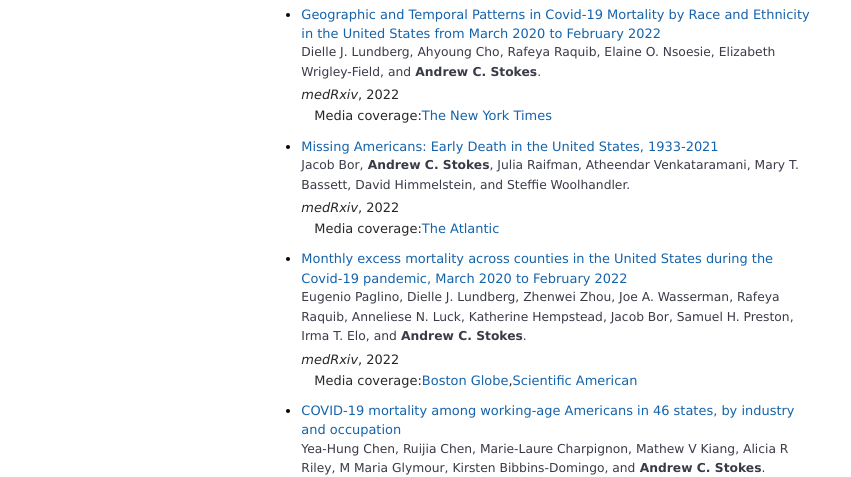
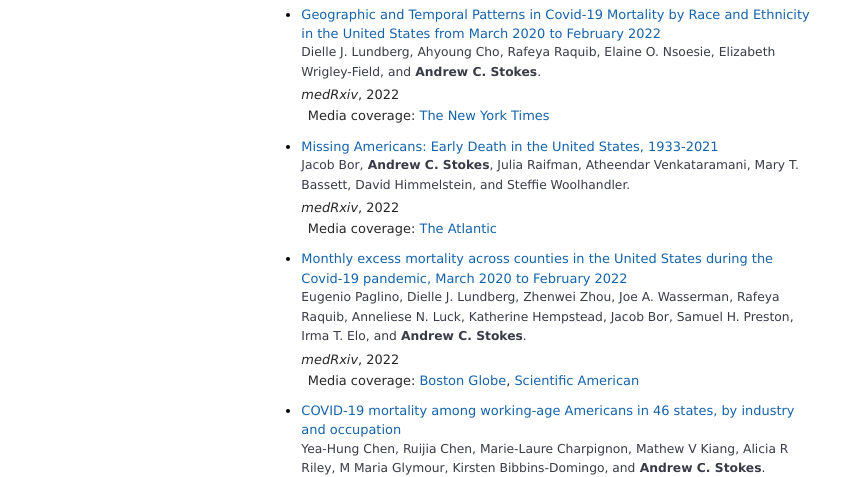
Before and after one commit to Aykerimm/andrew-profile, a Jekyll site: the page built from researches.html, in a window 1280 px wide. Shown: the part 386-863 px from the top of the page, without its empty margins (0-851 px from the left). Built offline with Jekyll 4.4.1, drawn with Linux system fonts in a browser that asks for light colours.

Commit message:
Fix spaces and indentation

```diff
--- a/_sass/researches.scss
+++ b/_sass/researches.scss
@@ -45,13 +45,9 @@
 
 .research__meta-media-coverage {
     line-height: 1.2em;
-    padding-left: 1em;
-    //padding-right:1em;
-    margin-right: 0em; ;
-    word-wrap: break-word;
-
+    padding-left: 0.5em;
 }
 
-// .research__meta-media-link {
-//     color: orange;
-// }
+.research__meta-media-link {
+    white-space: nowrap;
+}
--- a/researches.html
+++ b/researches.html
@@ -48,7 +48,7 @@ pageurl: /researches
         <p class="research__meta research__meta-media-coverage">
             <span>
                 <span class="research__meta-media-header">Media coverage:</span>
-                {%- for media in research.mediaCoverage -%}
+            {% for media in research.mediaCoverage %}
                 <a class="research__meta-media-link" href="{{media.link}}">{{media.name}}</a>
                 {%- if forloop.last != true -%}
                 ,
@@ -88,19 +88,17 @@ pageurl: /researches
             <p class="research__meta">
                 <span class="research__meta-publisher">{{ research.publisher }}</span>{% if research.publisher != "" %}, {% endif %}{{ research.date.year }}
             </p>
-            {%- if research.mediaCoverage and research.mediaCoverage != empty -%}
-            <p class="research__meta research__meta-media-coverage">
-                <span>
-                    <span class="research__meta-media-header">Media coverage:</span>
-                {%- for media in research.mediaCoverage -%}
-                    <a class="research__meta-media-link" href="{{media.link}}">{{media.name}}</a>
-                    {%- if forloop.last != true -%}
-                        ,
-                    {%- endif -%}
-                {%- endfor -%}
+            {% if research.mediaCoverage and research.mediaCoverage != empty %}
+            <div class="research__meta research__meta-media-coverage">
+                <span class="research__meta-media-header">Media coverage:</span>
+                {% for media in research.mediaCoverage %}
+                <a class="research__meta-media-link" href="{{media.link}}">{{media.name}}</a>
+                {%- if forloop.last != true -%}
+                    ,
+                {%- endif -%}
+                {% endfor %}
 
-                </span>
-            </p>
+            </div>
             {% endif %}
         </li>
         {% endfor %}
```
